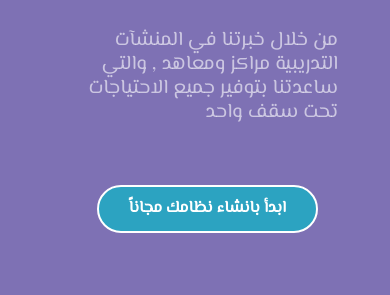
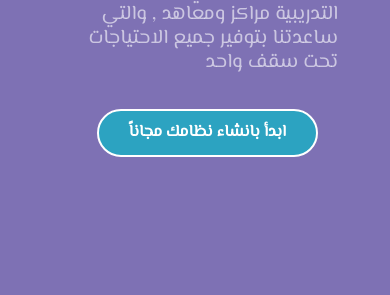
Before and after one commit to jksaWork/MSC_Landing_Page, a plain HTML site: page index.html in a window 390 px wide. Shown: the part 419-714 px from the top of the page. Drawn offline with nearby package versions, Linux system fonts and the light colour scheme.

```diff
--- a/css/style.css
+++ b/css/style.css
@@ -26,10 +26,10 @@
     /* display: inline-block; */
     @media  (max-width: 992px){
         .landing_page_background {
-            height: 800px;
+            height: 750px;
         }
         .landing_page_header{
-            height: 700px;
+            height: 650px;
         }
     }
 
@@ -281,15 +281,15 @@ height: 100%;
     min-width: 300px;
     display: flex;
     flex-direction: column;
-    justify-content: space-around;
-    height: 80%;
+    justify-content: space-between;
+    height: 70%;
     margin-top: 30px;
     /* background-color: green; */
 }
 @media  (max-width: 992px){
     .header_description_word{
         margin: 10px;
-        height: 400px;
+        height: 300px;
         padding: 10px;
     }
 
--- a/index.html
+++ b/index.html
@@ -513,13 +513,13 @@
     <section id="clients">
         <div class="container">
             <div class="row flex-row-reverse">
-                <div class="col-md-4 text-center">
+                <div class="col-4 text-center">
                     <img src="./img/client-1.png" alt="" class="client_image  animate__animated animate__bounceInLeft wow animate__delay-1s">
                 </div>
-                <div class="col-md-4 text-center">
+                <div class="col-4 text-center">
                     <img src="./img/client-2.png" alt="" class="client_image  animate__animated animate__fadeInUp wow animate__delay-1s">
                 </div>
-                <div class="col-md-4 text-center">
+                <div class="col-4 text-center">
                     <img src="./img/client-3.png" alt="" class="client_image  animate__animated  animate__bounceInRight wow animate__delay-1s">
                 </div>
             </div>
```
